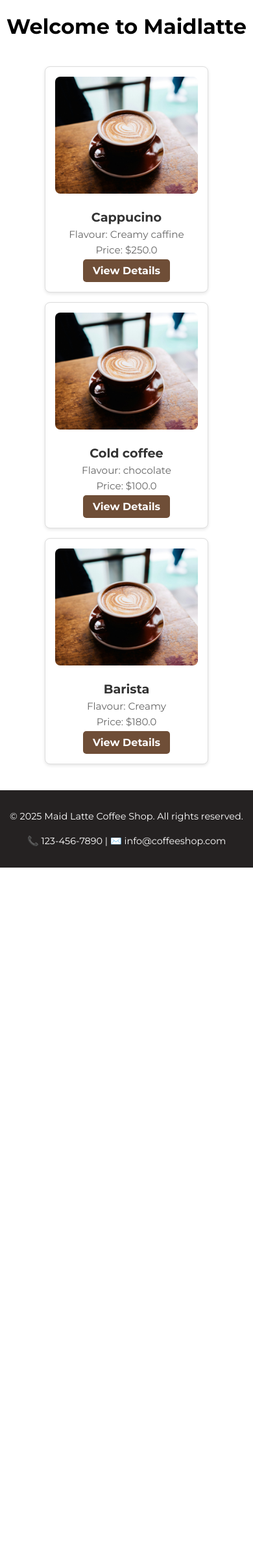
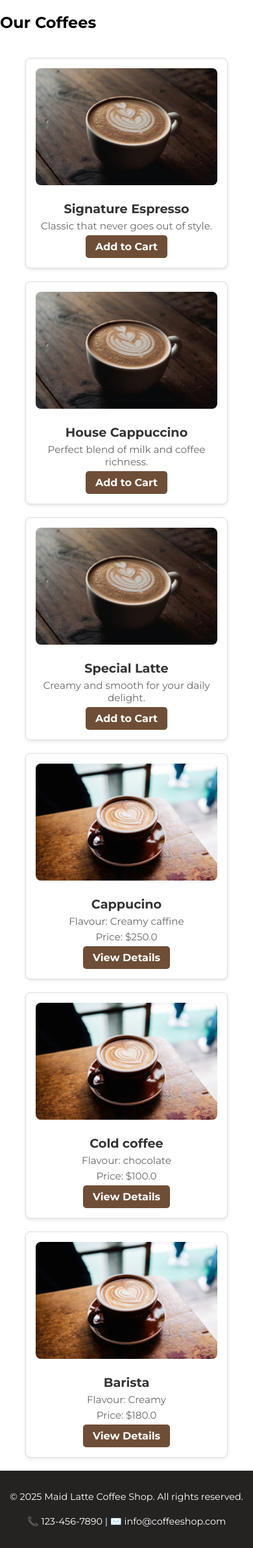
Before and after one commit to Sushilk7738/CoffeeHub, a Django app: page /cafe/ in a window 390 px wide. Shown: the part 64-2446 px from the top of the page at 65% size. Before the commit the page ends 1399 px from the top, so only its background shows below. Run offline with Django 5.2, Linux system fonts and the light colour scheme; data comes from the database, SQL or seed files in the repository.

Commit message:
Add coffee list page with 3 static cards and dynamic admin cards, responsive grid; updated images and home page

```diff
--- a/static/css/style.css
+++ b/static/css/style.css
@@ -1,4 +1,4 @@
-html body{
+html body {
     padding: 0;
     margin: 0;
     height: 100%;
@@ -100,10 +100,58 @@ footer {
     text-align: center;
     padding: 15px 10px;
     position: relative;
-    margin-top: 20px;
+    margin-top: 0;
     font-size: 0.9rem;
     line-height: 1.6;
 }
+
+
+
+
+/* Home page hero section */
+
+/* ===== Hero Section Styles ===== */
+
+.hero {
+    min-height: 100vh;
+    margin: 0;
+    padding: 0;
+    background-image: url("../images/backgr.jpg");
+    background-size: cover;
+    background-position: center;
+    background-repeat: no-repeat;
+    display: flex;
+    align-items: center;
+    justify-content: center;
+    text-align: center;
+    color: white;
+    position: relative;
+}
+
+.hero-btn {
+    display: inline-block;
+    background-color: #6f4e37; /* coffee brown */
+    color: #fff;
+    padding: 12px 25px;
+    border-radius: 5px;
+    font-size: 1rem;
+    font-weight: 600;
+    text-decoration: none;
+    margin-top: 20px;
+    transition: background-color 0.3s ease;
+}
+
+.hero-btn:hover {
+    background-color: #462d1a; /* darker coffee brown */
+}
+
+.hero-content {
+    background-color: rgba(0, 0, 0, 0.4);
+    padding: 20px 40px;
+    border-radius: 10px;
+}
+
+
 
 
 
@@ -115,12 +163,12 @@ footer {
 /* card design */
 
 .card-container {
-    display: flex;
-    gap: 15px;
+    display: grid;
+    gap: 20px;
     padding: 20px;
-    flex-wrap: wrap;
-    justify-content: center;
+    justify-items: center;
     cursor: pointer;
+    grid-template-columns: repeat(auto-fit, minmax(250px, 1fr));
 }
 
 .card-img {
@@ -136,7 +184,6 @@ footer {
     border: 1px solid #ddd;
     border-radius: 8px;
     padding: 15px;
-    width: 220px;
     text-align: center;
     box-shadow: 0 2px 5px rgba(0, 0, 0, 0.1);
 }
@@ -175,3 +222,18 @@ footer {
     transform: scale(1.05);
     box-shadow: 0 4px 10px rgba(0, 0, 0, 0.15);
 }
+
+
+/* Responsive for cards */
+
+@media (max-width: 768px) {
+    .card {
+        width: 45%;
+    }
+}
+
+@media (max-width: 480px) {
+    .card {
+        width: 80%;
+    }
+}
--- a/templates/testapp/coffee_list.html
+++ b/templates/testapp/coffee_list.html
@@ -1,12 +1,40 @@
 {% extends 'base.html' %}
+
+{% load static %}
 
 {% block title %} Coffee List {% endblock %}
 
 {% block content %}
-<h1 align='center'>Welcome to Maidlatte</h1>
+<section class="card-section">
+
+    <h1 class="section-title">Our Coffees</h1>
 
     <div class="card-container">
 
+        <div class="card">
+            <img src="{% static 'images/backgr.jpg' %}" alt="Signature Espresso" class="card-img">
+            <h3>Signature Espresso</h3>
+            <p>Classic that never goes out of style.</p>
+            <a href="#" class="btn">Add to Cart</a>
+        </div>
+
+        <div class="card">
+            <img src="{%static 'images/backgr.jpg' %}" alt="House Cappuccino" class="card-img">
+            <h3>House Cappuccino</h3>
+            <p>Perfect blend of milk and coffee richness.</p>
+            <a href="#" class="btn">Add to Cart</a>
+        </div>
+
+        <div class="card">
+            <img src="{%static 'images/backgr.jpg' %}" alt="Special Latte" class="card-img">
+            <h3>Special Latte</h3>
+            <p>Creamy and smooth for your daily delight.</p>
+            <a href="#" class="btn">Add to Cart</a>
+        </div>
+
+
+
+        <!-- Dynamic Cards from Admin -->
         {% for coffee in coffee_list %}
         <div class="card">
 
@@ -20,5 +48,5 @@
         </div>
         {% endfor %}
     </div>
-
+</section>
 {% endblock %}
```
Also changed, not shown: templates/testapp/home.html (+10 -3 lines), static/images/backgr.jpg (added), static/images/cafe_.jpg (added), static/images/coffeee.jpg (added). Lines whose indentation alone changed are shown as unchanged.
